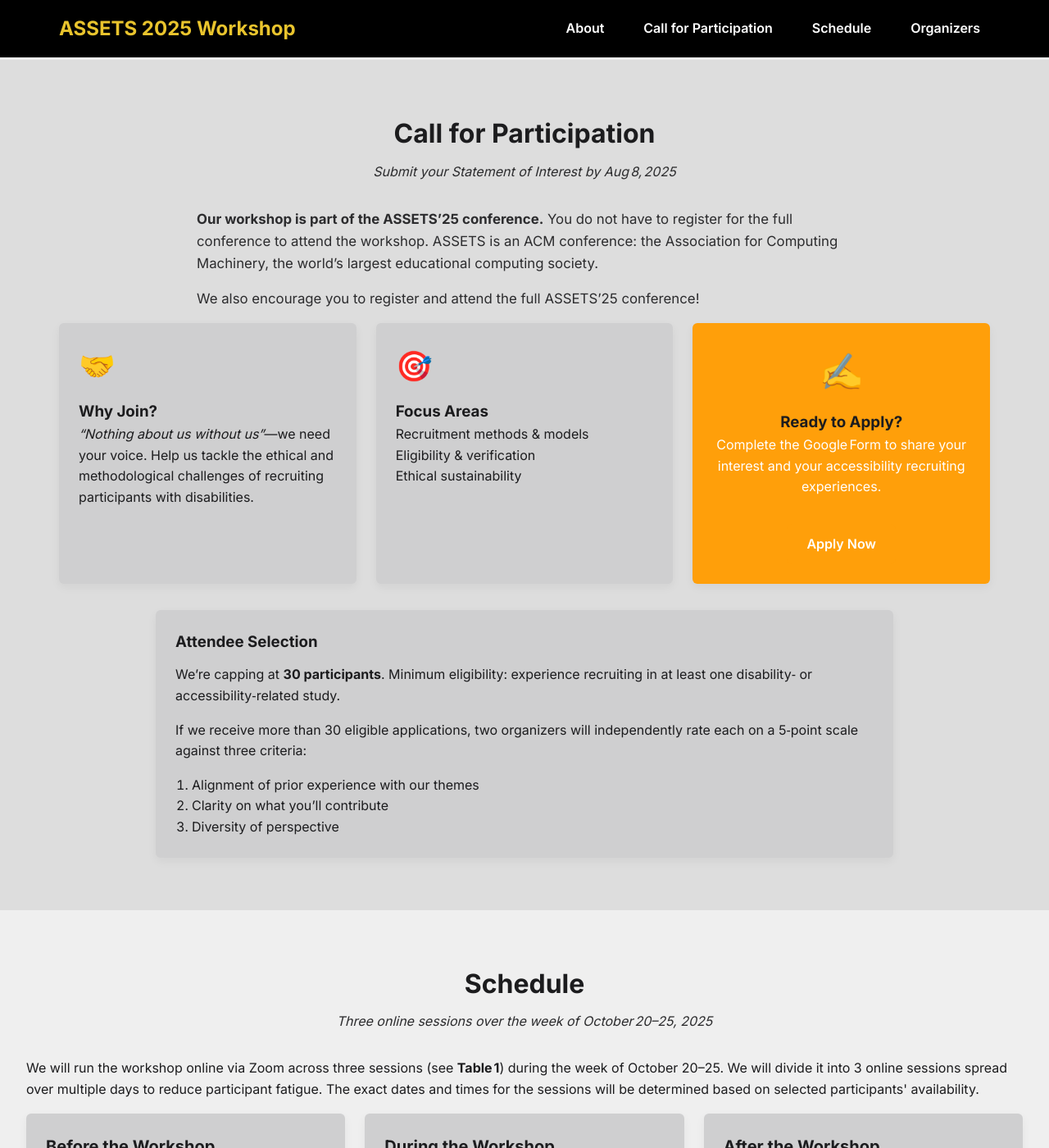
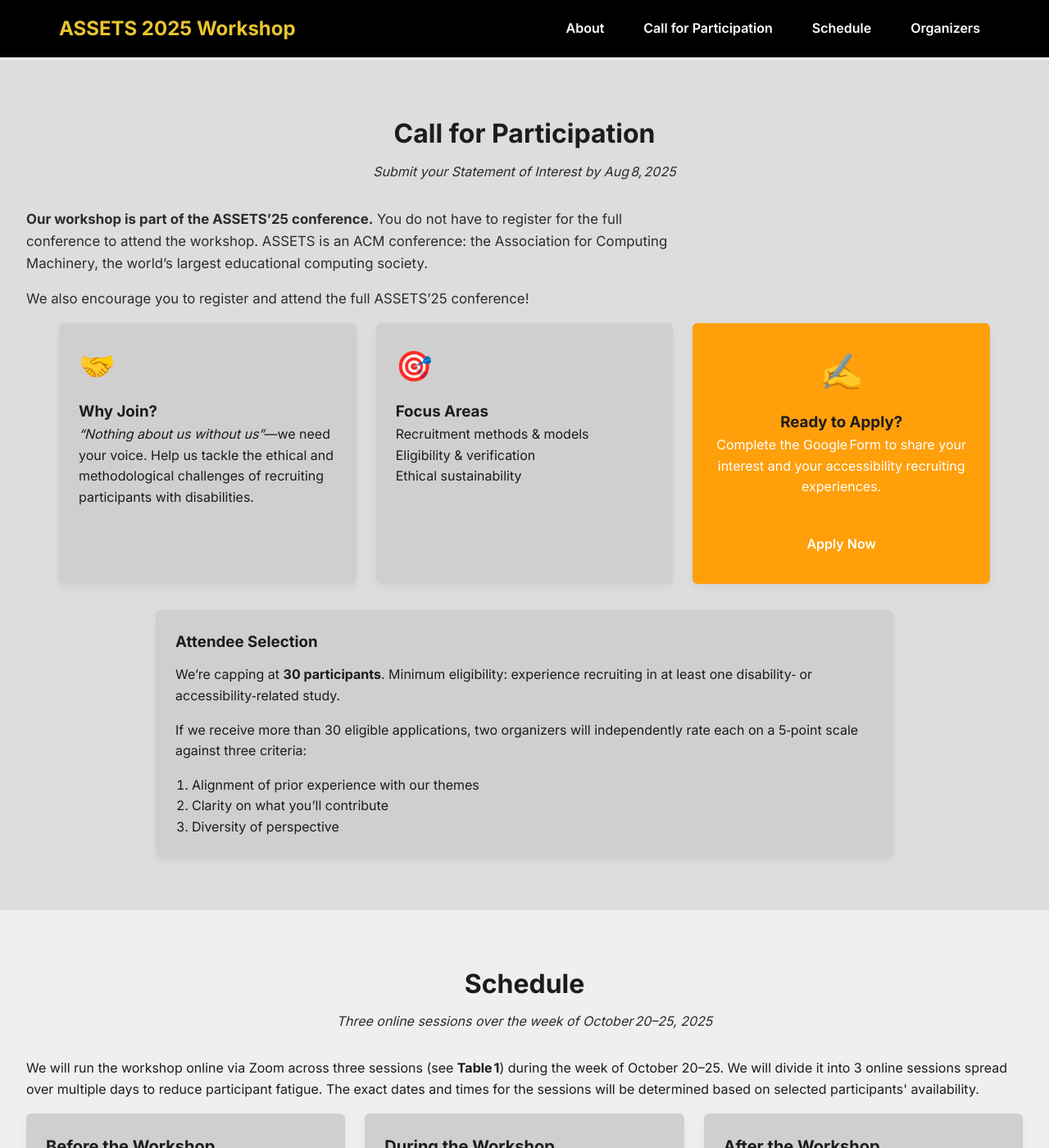
Before and after one commit to assets-recruitment-2025/assets-recruitment-2025.github.io, a Jekyll site: the page built from index.md, in a window 1280 px wide and 1400 px high, scrolled down 1100 px. Shown: the whole window at 82% size. Built offline with Jekyll 4.4.1, drawn with Linux system fonts in a browser that asks for light colours.

Commit message:
Call for Participation

```diff
--- a/assets/css/style.css
+++ b/assets/css/style.css
@@ -345,11 +345,9 @@
 }
 .section-light {
   background: var(--clr-bg);
-  padding: 4rem 2rem;
 }
 .section-dark {
   background: var(--clr-surface);
-  padding: 4rem 2rem;
 }
 
 /* Centered section heading + subtitle */
@@ -430,7 +428,6 @@
 .organizer {
   text-align: center;
   max-width: 240px;
-  padding: 4rem 2rem;
 }
 
 .organizer img {
@@ -577,7 +574,6 @@
 }
 .call-intro {
   max-width: 800px;
-  margin: 0 auto;
   font-size: 1.05rem;
   color: var(--clr-text-muted);
 }
```
